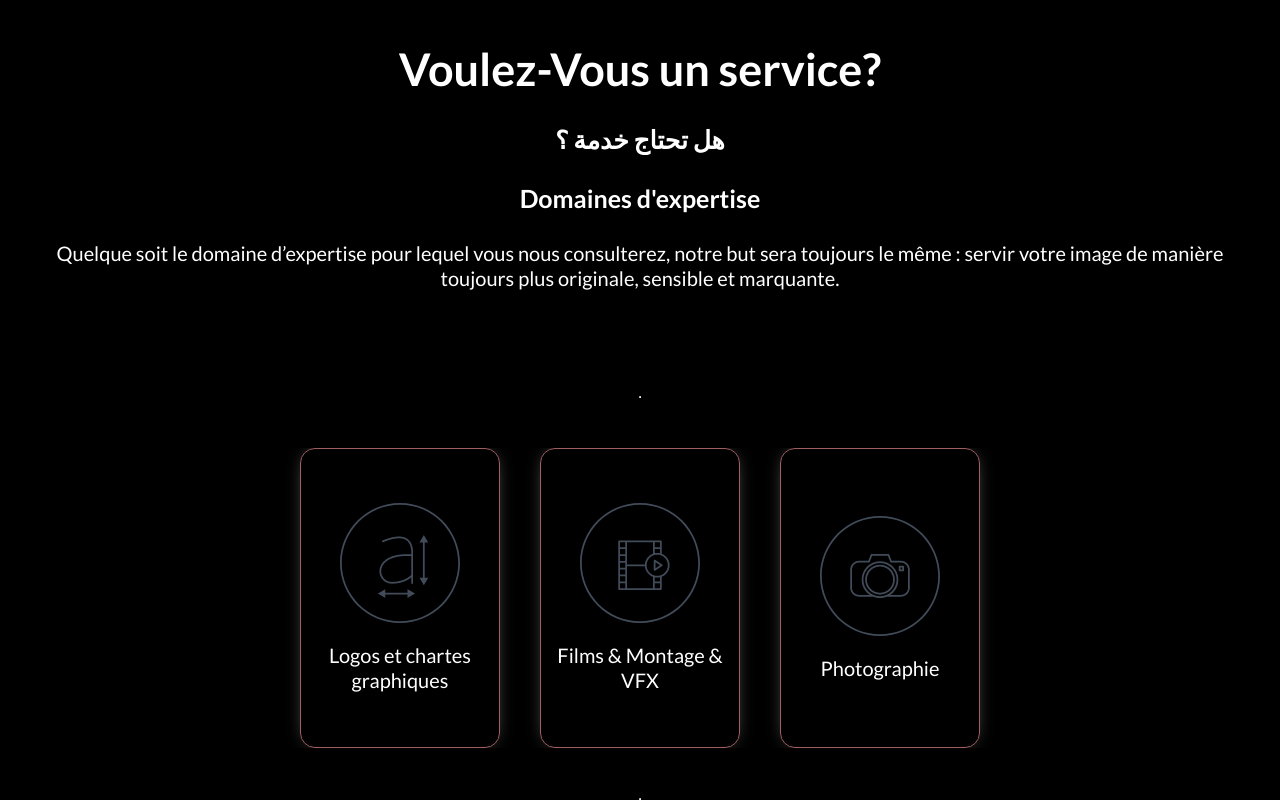
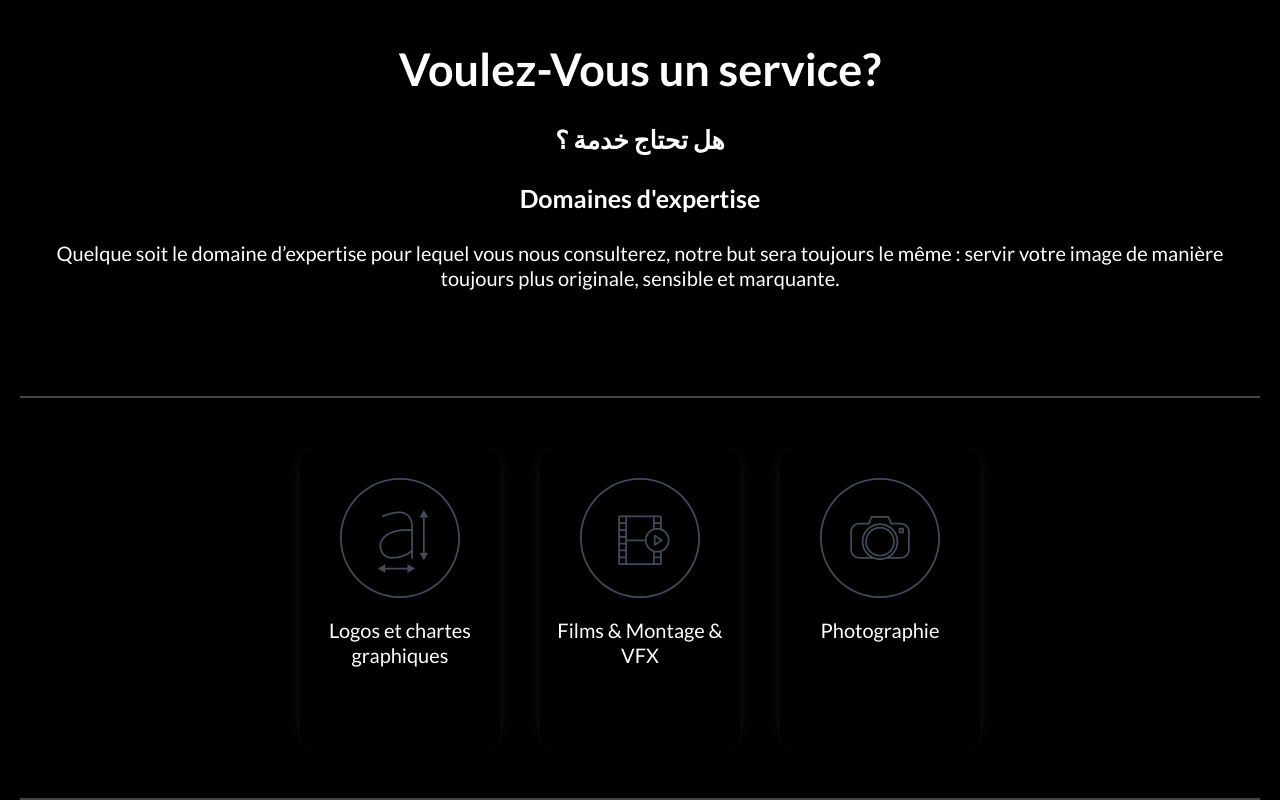
Before and after one commit to mouad-P7/king-eagle, a website built with webpack: page src/index.html in a window 1280 px wide. Shown: the part 764-1564 px from the top of the page. Built offline with nearby package versions, Linux system fonts and the light colour scheme.

Commit message:
Add hr-wrapper + hr style, and update service + header style.

```diff
--- a/src/scss/base/colors.scss
+++ b/src/scss/base/colors.scss
@@ -2,6 +2,6 @@
   // Primary Colors
   --black: #000000;
   --white: #ffffff;
-  --gray: #bfbfbf;
+  --gray: #494545;
   --blue: #00AAB2;
 }
--- a/src/scss/components/services.scss
+++ b/src/scss/components/services.scss
@@ -1,19 +1,19 @@
 @use '../base' as *;
 
 #services{
-  min-height: 30rem;
+  min-height: 28rem;
   flex-direction: row;
   flex-wrap: wrap;
   gap: 4rem;
 
   .service{
-    border: solid 0.1px #9f5f5f;
     flex-basis: 20rem;
     height: 30rem;
     display: flex;
     flex-direction: column;
-    justify-content: center;
+    justify-content: flex-start;
     align-items: center;
     gap: 2rem;
+    padding-top: 3rem;
   }
 }
--- a/src/scss/layout/_index.scss
+++ b/src/scss/layout/_index.scss
@@ -3,3 +3,4 @@
 @forward 'header';
 @forward 'main';
 @forward 'section';
+@forward 'hr';
--- a/src/scss/layout/header.scss
+++ b/src/scss/layout/header.scss
@@ -1,6 +1,7 @@
 @use '../base' as *;
 
 header{
+  background-color: var(--black);
   position: fixed;
   top: 0;
   left: 0;
--- /dev/null
+++ b/src/scss/layout/hr.scss
@@ -0,0 +1,8 @@
+@use '../base' as *;
+
+.hr-container{
+  width: 100%;
+  padding: 0 2rem;
+
+  hr{border: solid 1px var(--gray);}
+}
```
Also changed, not shown: src/scss/base/global.scss (+0 -7 lines).
